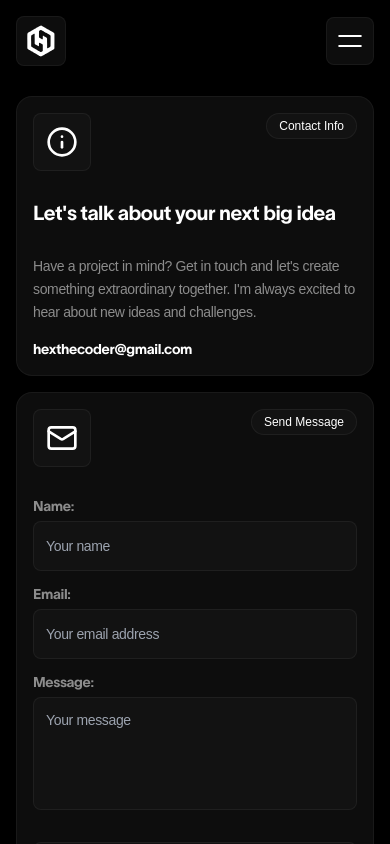
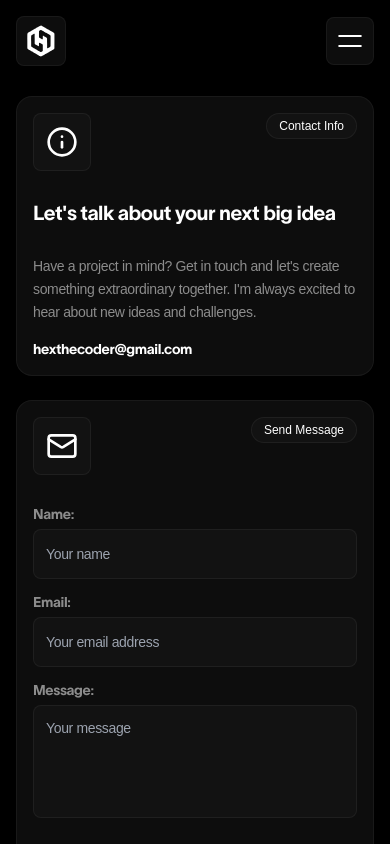
Before and after one commit to 66HEX/personal-website, a Next.js app: page /contact in a window 390 px wide. Shown: the top 844 px of the page. Built offline with nearby package versions, Linux system fonts and the light colour scheme; a web font is replaced by a local one.

Commit message:
Update page.tsx

```diff
--- a/app/contact/page.tsx
+++ b/app/contact/page.tsx
@@ -187,7 +187,7 @@ export default function Contact() {
     return (
         <section className="w-screen text-white relative">
             <div className="px-4 lg:px-24 py-24">
-                <div className="grid grid-cols-1 md:grid-cols-12 gap-4 md:gap-8">
+                <div className="grid grid-cols-1 md:grid-cols-12 gap-6 md:gap-8">
                     <div className="col-span-1 md:col-span-8 order-2 md:order-1">
                         <ContactForm />
                     </div>
```
